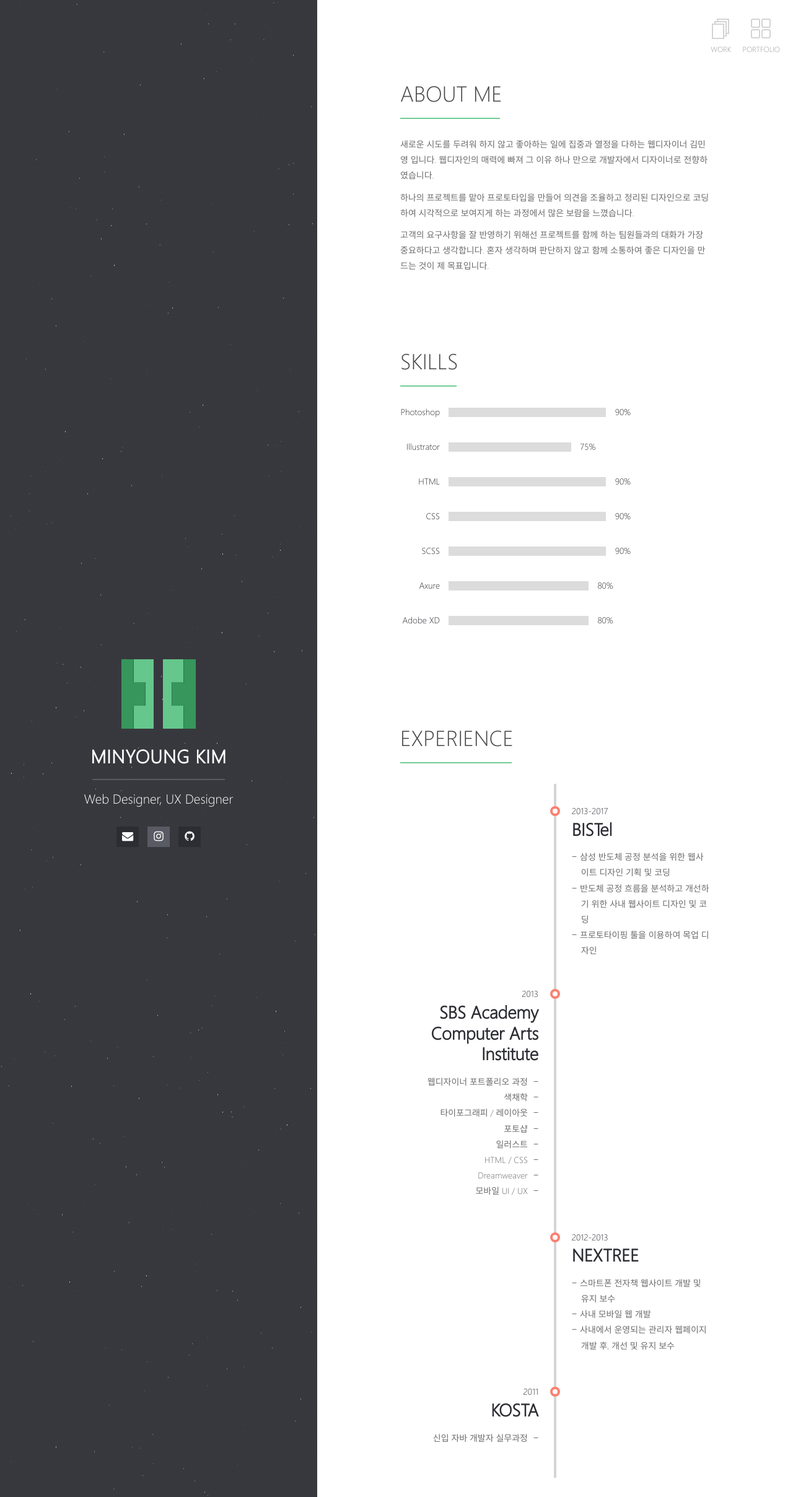
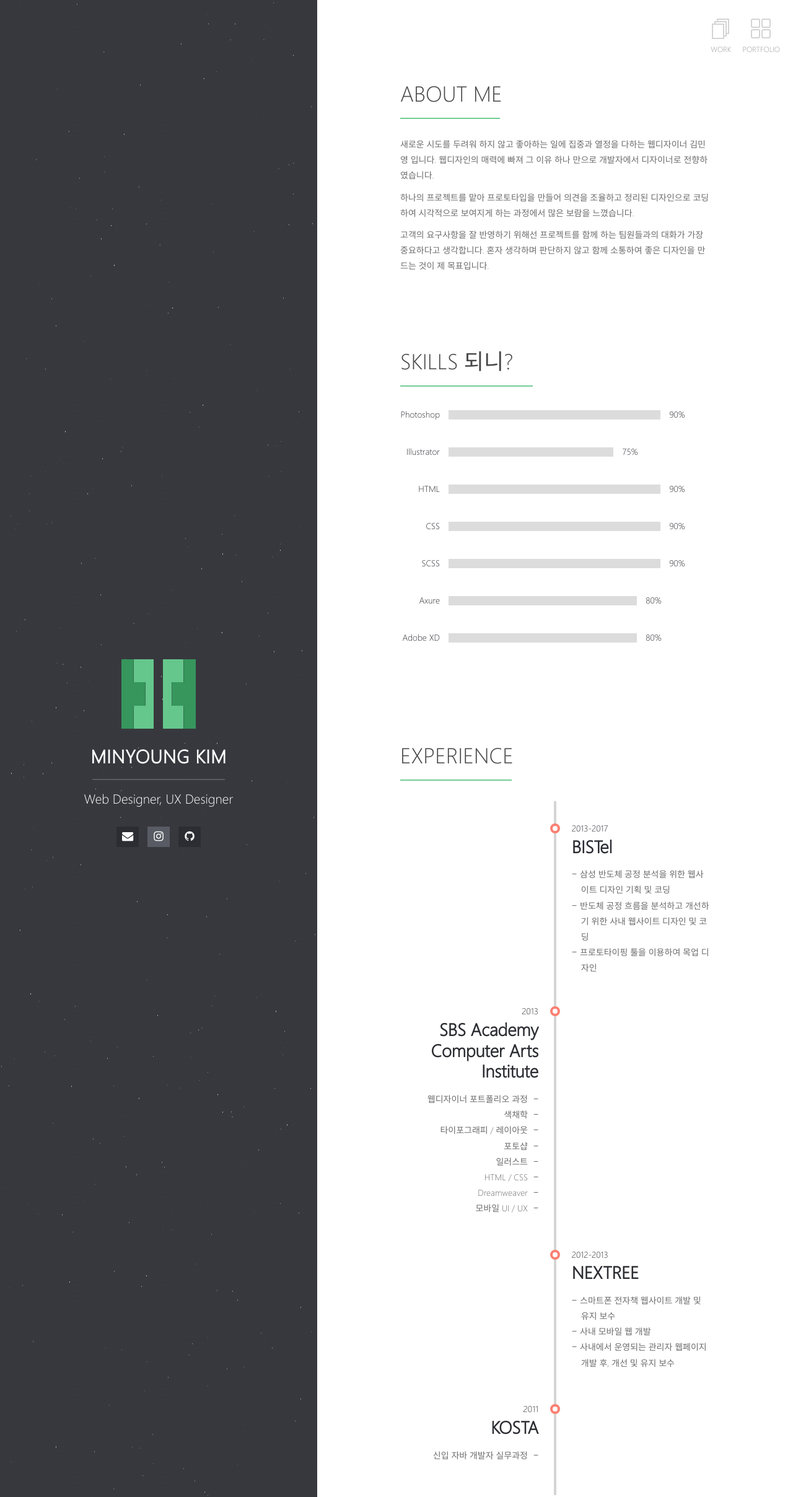
Before and after one commit to mykimdesign/mykimdesign.github.io, a Jekyll site: the page built from index.md, in a window 1280 px wide. Shown: the whole page at 62% size. Built offline with Jekyll 4.4.1, drawn with Linux system fonts in a browser that asks for light colours; our own code applies the rules of GitHub Pages for plain Markdown files.

Commit message:
modify the progress bar

```diff
--- a/assets/_sass/_site.scss
+++ b/assets/_sass/_site.scss
@@ -538,7 +538,7 @@
   }
   ul {
     font-size: 1em;
-    margin-top: 30px;
+    margin-top: 34px;
     overflow: hidden;
     li {
       display: inline-block;
--- a/index.md
+++ b/index.md
@@ -22,7 +22,7 @@
 <br>
 
 
-# SKILLS
+# SKILLS 되니?
 
 <div class="my-skills-wrapper">
     <ul class="my-skill">
```
Also changed, not shown: 3 other files.
